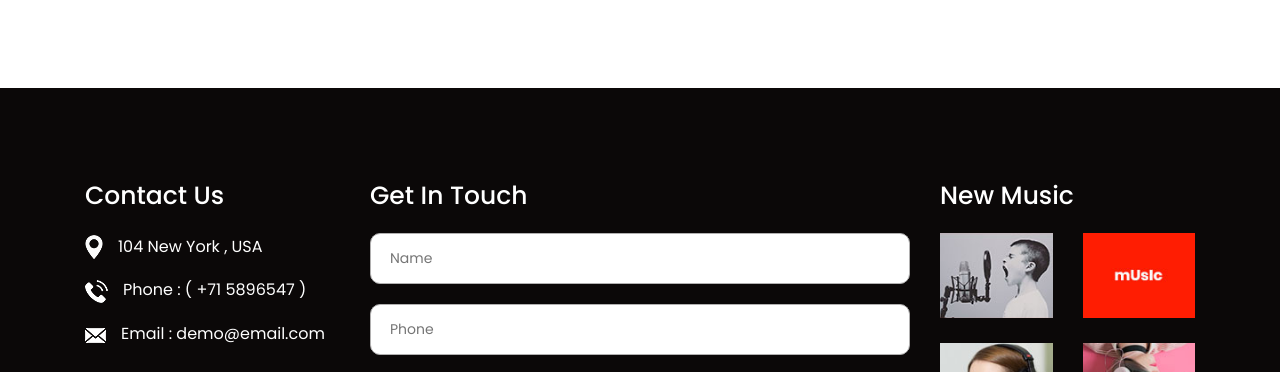
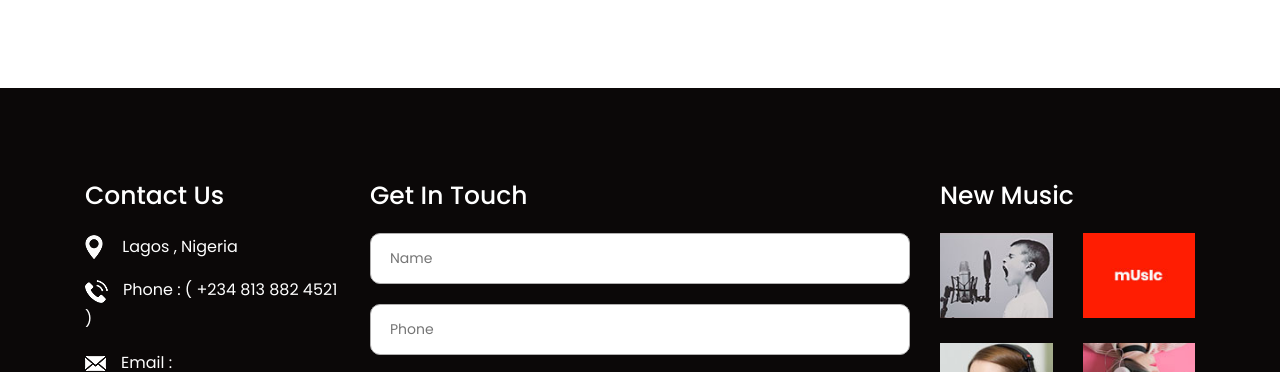
Before and after one commit to devcarkson/music-website, a plain HTML site: page about.html in a window 1280 px wide. Shown: the part 1255-1627 px from the top of the page. Drawn offline with nearby package versions, Linux system fonts and the light colour scheme.

Commit message:
Update about.html

```diff
--- a/about.html
+++ b/about.html
@@ -161,13 +161,12 @@
                     <div class="col-lg-3 col-md-6 col-sm-12 width">
                         <div class="address">
                             <h3>Contact Us</h3>
-                            <ul class="locarion_icon">
-                                <li><img src="icon/1.png" alt="icon" />104 New York , USA</li>
-                                <li><img src="icon/2.png" alt="icon" />Phone : ( +71 5896547 )</li>
-                                <li><img src="icon/3.png" alt="icon" />Email : demo@email.com</li>
+                           <ul class="locarion_icon">
+                                <li><img src="icon/1.png" alt="icon" /> Lagos , Nigeria</li>
+                                <li><img src="icon/2.png" alt="icon" />Phone : ( +234 813 882 4521 )</li>
+                                <li><img src="icon/3.png" alt="icon" />Email : devcarksono@gmail.com</li>
 
                             </ul>
-
                             <ul class="contant_icon">
                                 <li><img src="icon/fb.png" alt="icon" /></li>
                                 <li><img src="icon/tw.png" alt="icon" /></li>
```
